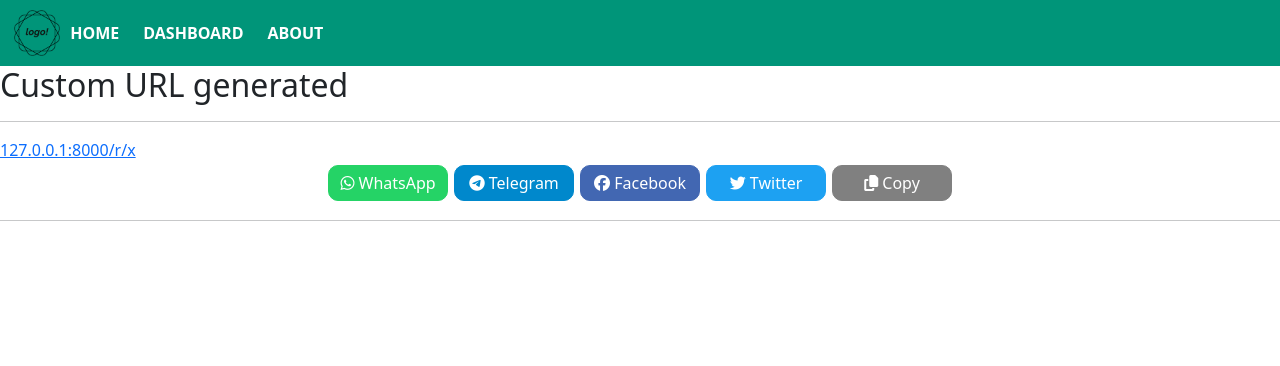
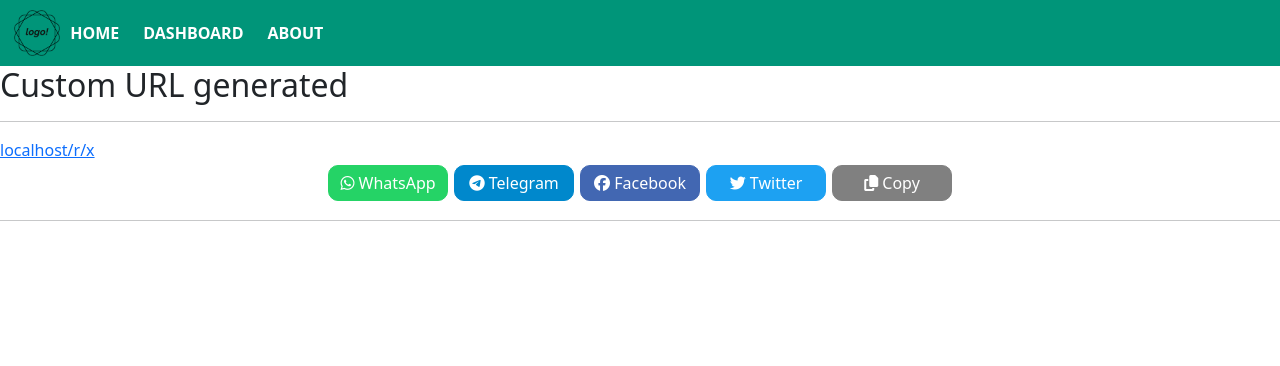
Before and after one commit to ujjwalravi/shortenIt, a Django app: template urlshort/templates/urlshort/customresponse.html in a window 1280 px wide. Shown: the top 366 px of the page. Run offline with Django 3.2, Linux system fonts and the light colour scheme; the template is opened without the code that fills it: most values are stand-ins (such as "Sample title", 1, 10 or a date in 2020); some libraries are stand-ins or nearby versions.

Commit message:
URL Fixed

```diff
--- a/urlshort/templates/urlshort/customresponse.html
+++ b/urlshort/templates/urlshort/customresponse.html
@@ -8,7 +8,7 @@ Custom URL generated!
 <section>
     <h2>Custom URL generated</h2>
 	<hr>
-    <a href="../r/{{hashed}}" id="copytxt">127.0.0.1:8000/r/{{hashed}}</a>
+    <a href="../r/{{hashed}}" id="copytxt">{{request.get_host}}/r/{{hashed}}</a>
     <br>
     {% include 'urlshort/socials.html' %}
 </section>
--- a/urlshort/templates/urlshort/randomresponse.html
+++ b/urlshort/templates/urlshort/randomresponse.html
@@ -8,7 +8,7 @@ Random URL generated!
 <section>
     <h2>Random URL generated</h2>
 	<hr>
-    <a href="../r/{{hashed}}" id="copytxt">127.0.0.1:8000/r/{{hashed}}</a>
+    <a href="../r/{{hashed}}" id="copytxt">{{request.get_host}}/r/{{hashed}}</a>
     <br>
     {% include 'urlshort/socials.html' %}
 </section>
--- a/urlshort/templates/urlshort/socials.html
+++ b/urlshort/templates/urlshort/socials.html
@@ -3,16 +3,16 @@
 <div class="container">
   <div class="row justify-content-center">
     <div class="col-sm-1 soc text-center wa">
-      <a href="whatsapp://send?text=127.0.0.1:8000/r/{{hashed}}" target="_blank"><span ><i class="fab fa-whatsapp"></i> WhatsApp</span></a>
+      <a href="whatsapp://send?text={{request.get_host}}/r/{{hashed}}" target="_blank"><span ><i class="fab fa-whatsapp"></i> WhatsApp</span></a>
     </div>
     <div class="col-sm-1 soc text-center te">
-      <a href="https://t.me/share/url?url=127.0.0.1:8000/r/{{hashed}}" target="_blank"><span ><i class="fab fa-telegram"></i> Telegram</span></a>
+      <a href="https://t.me/share/url?url={{request.get_host}}/r/{{hashed}}" target="_blank"><span ><i class="fab fa-telegram"></i> Telegram</span></a>
     </div>
     <div class="col-sm-1 soc text-center fb">
-      <a href="https://facebook.com/sharer.php?u=127.0.0.1:8000/r/{{hashed}}" target="_blank"><span ><i class="fab fa-facebook"></i> Facebook</span></a>
+      <a href="https://facebook.com/sharer.php?u={{request.get_host}}/r/{{hashed}}" target="_blank"><span ><i class="fab fa-facebook"></i> Facebook</span></a>
     </div>
     <div class="col-sm-1 soc text-center tw">
-      <a href="https://twitter.com/share?hashtags=shortenIt&text=127.0.0.1:8000/r/{{hashed}}" target="_blank"><span ><i class="fab fa-twitter"></i> Twitter</span></a>
+      <a href="https://twitter.com/share?hashtags=shortenIt&text={{request.get_host}}/r/{{hashed}}" target="_blank"><span ><i class="fab fa-twitter"></i> Twitter</span></a>
     </div>
     <div class="col-sm-1 soc text-center co" id="copyfn" onclick="copyFunction()">
       <span ><i class="fas fa-copy"></i> Copy</span>
```
Also changed, not shown: db.sqlite3.
